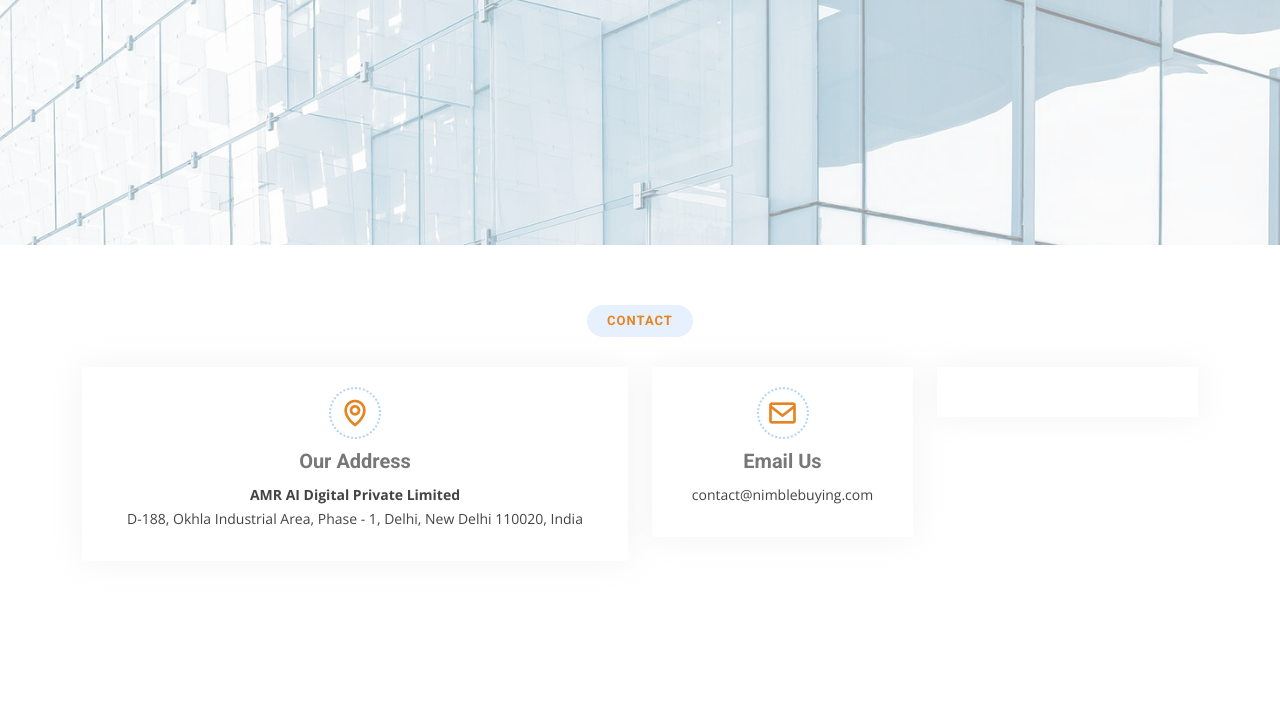
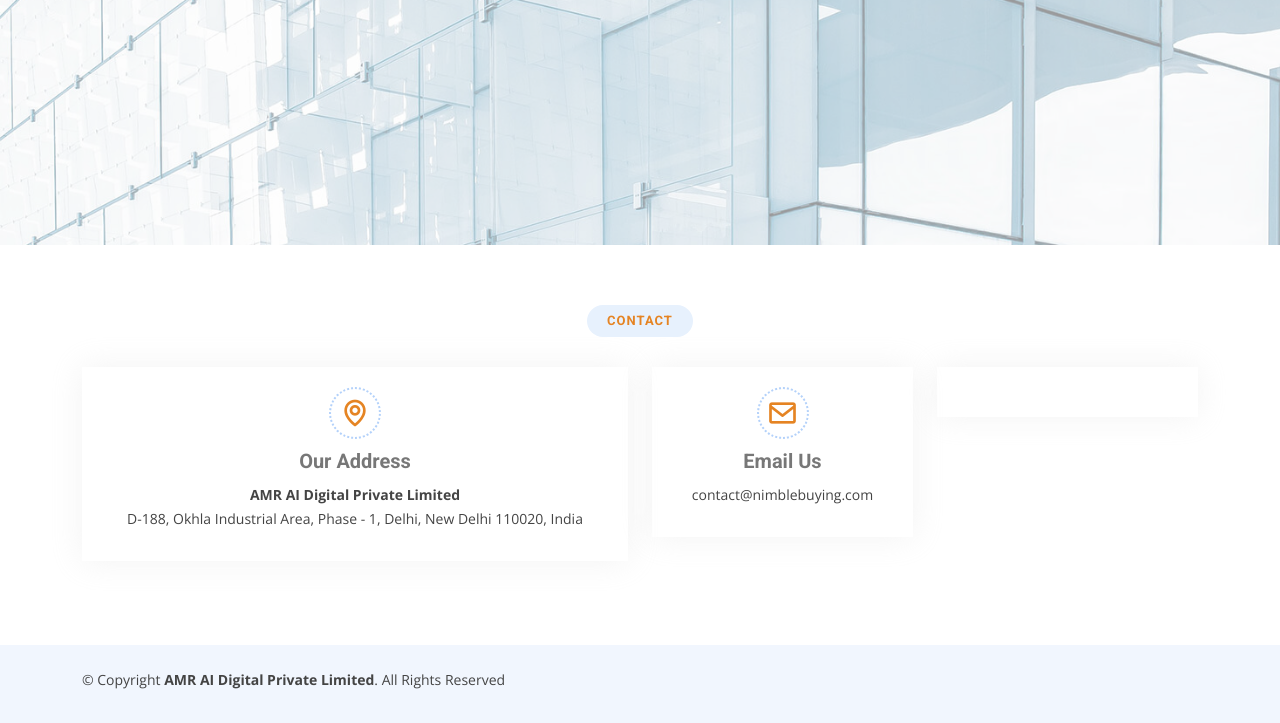
Before and after one commit to nimblebuying/website, a plain HTML site: page index.html in a window 1280 px wide. Shown: the part 481-1204 px from the top of the page. Before the commit the page ends 1126 px from the top, so only its background shows below. Drawn offline with nearby package versions, Linux system fonts and the light colour scheme.

Commit message:
Update index.html

```diff
--- a/index.html
+++ b/index.html
@@ -102,6 +102,14 @@
 
       </div>
     </section><!-- End Contact Section -->
+  <!-- ======= Footer ======= -->
+  <footer id="footer">
+ <div class="container py-4">
+      <div class="copyright">
+        &copy; Copyright <strong><span>AMR AI Digital Private Limited</span></strong>. All Rights Reserved
+      </div>
+    </div>
+	</footer><!-- End Footer -->
 
   </main><!-- End #main -->
   <!-- ======= Footer ======= -->
```
